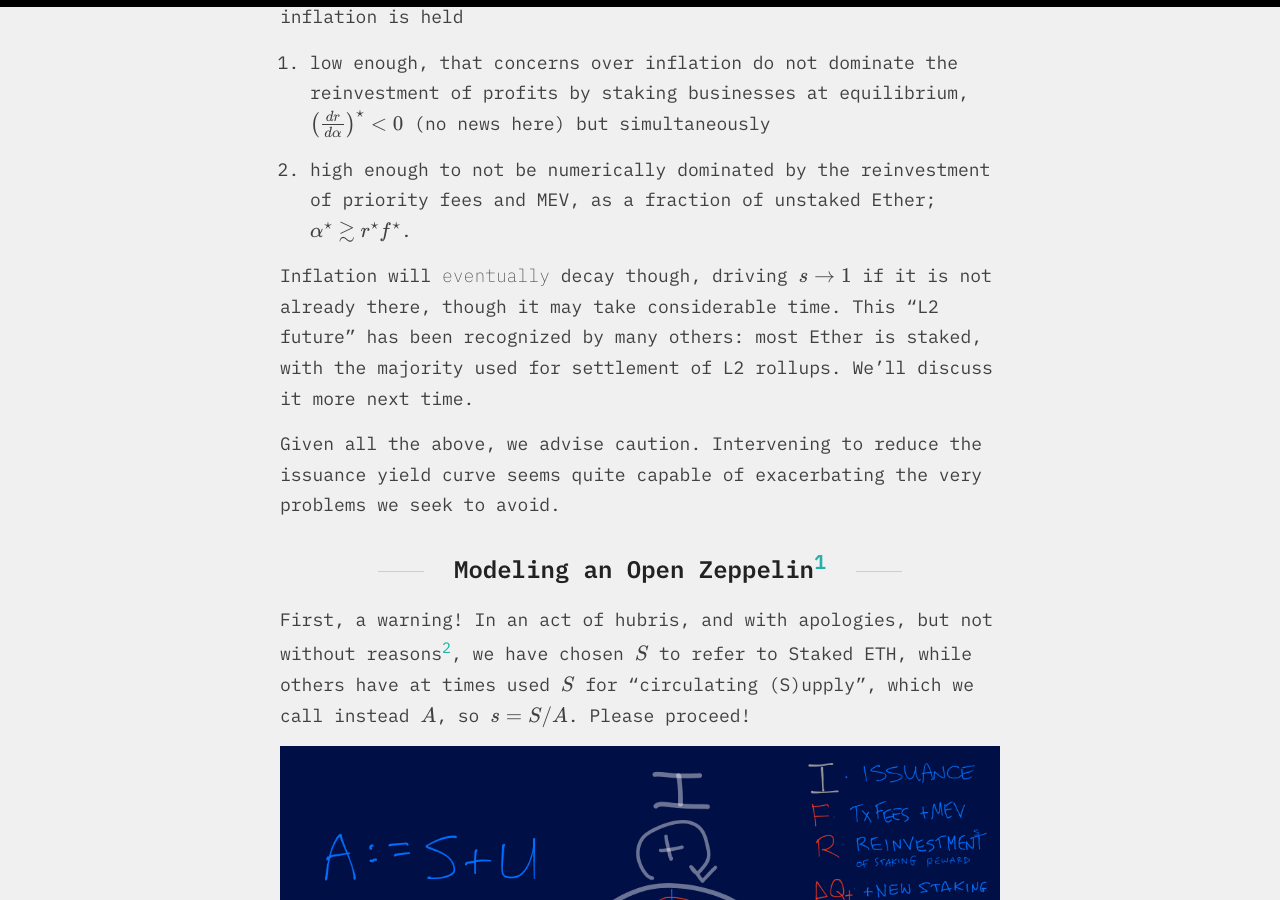
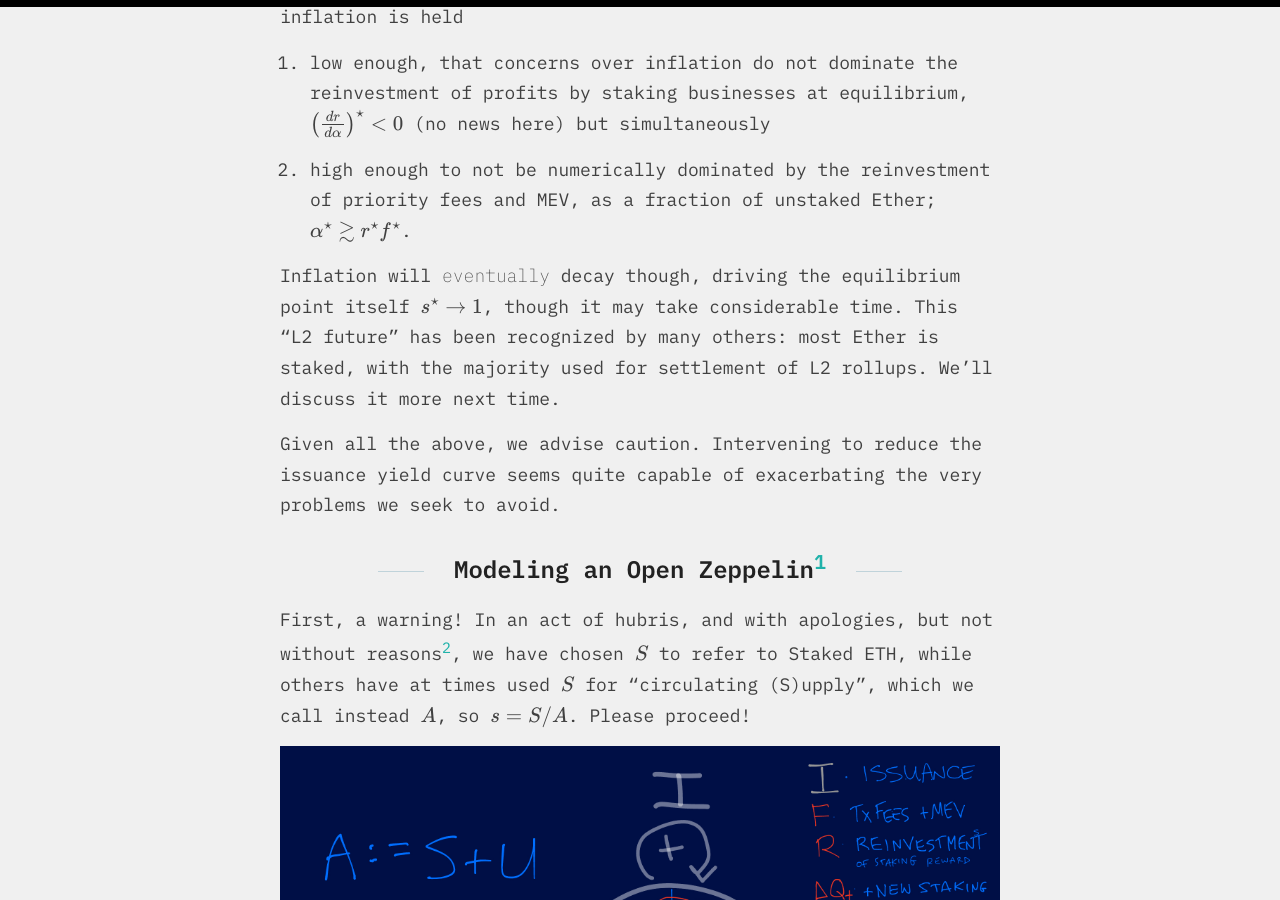
Before and after one commit to eric-downes/20sq-blog, a Jekyll site: the page built from _posts/2025-01-15-issuance-dynamics.md, in a window 1280 px wide and 900 px high, scrolled down 2894 px. Built offline with Jekyll 4.4.1, drawn with Linux system fonts in a browser that asks for light colours; some web fonts are replaced; some of the changed text lies outside the part shown.

Commit message:
integrating feedback

```diff
--- a/_posts/2025-01-15-issuance-dynamics.md
+++ b/_posts/2025-01-15-issuance-dynamics.md
@@ -101,11 +101,11 @@ $$\left(\frac{dr}{d\alpha}\right)^\star<0$$ (no news here) but simultaneously
 priority fees and MEV, as a fraction of unstaked Ether;
 $$\alpha^\star\gtrsim r^\star f^\star$$.
 
-Inflation will *eventually* decay though, driving $$s\to1$$ if it is not
-already there, though it may take considerable time.  This "L2 future"
-has been recognized by many others: most Ether is staked, with the
-majority used for settlement of L2 rollups.  We'll discuss it more
-next time.
+Inflation will *eventually* decay though, driving the equilibrium
+point itself $$s^\star\to1$$, though it may
+take considerable time.  This "L2 future" has been recognized by many
+others: most Ether is staked, with the majority used for settlement of
+L2 rollups.  We'll discuss it more next time.
 
 Given all the above, we advise caution.  Intervening to reduce the
 issuance yield curve seems quite capable of exacerbating the very
@@ -457,7 +457,7 @@ we mean to separate concerns.
 Unpleasantly high inflation in the medium term, even if that "medium
 term" lasts decades, is a *dynamics* problem, not an equilibrium
 problem, and so dynamical solutions (like EIP 7514) seem better
-suited.  Unfortunately we will see that given the above, $$s\to1$$
+suited.  Unfortunately we will see that given the above, $$s^\star\to1$$
 *is* an equilibrium problem.
 
 ### Staking Fraction
@@ -749,7 +749,7 @@ some considerations:
 ### Runaway $$r$$ from Inflation pressure
 
 Could the sensitivity $$r_\alpha$$ be sufficient such that even at
-intermediate timescales we see $$s\to1$$?  This is certainly possible;
+intermediate timescales we see $$s^\star\to1$$?  This is certainly possible;
 per the arguments of Ethereum researchers, high inflation could still
 lead to runaway staking if $$r$$ is sensitive enough.
 
@@ -807,7 +807,7 @@ We saw above a few things:
 1. Reinvestment $$r$$ is a lower-bound for $$s^\star$$.
 1. Low (but positive) inflation moderates staking fraction closer to this lower bound
    at intermediate timescales
-1. Positive inflation cannot maintain indefinitely, so eventually $$s\to1$$.
+1. Positive inflation cannot maintain indefinitely, so eventually $$s^]star\to1$$.
 
 Conceptually, how can inflation *moderate* staking fraction, though?
 Shouldn't more staking lead to more issuance, which leads to more
```
